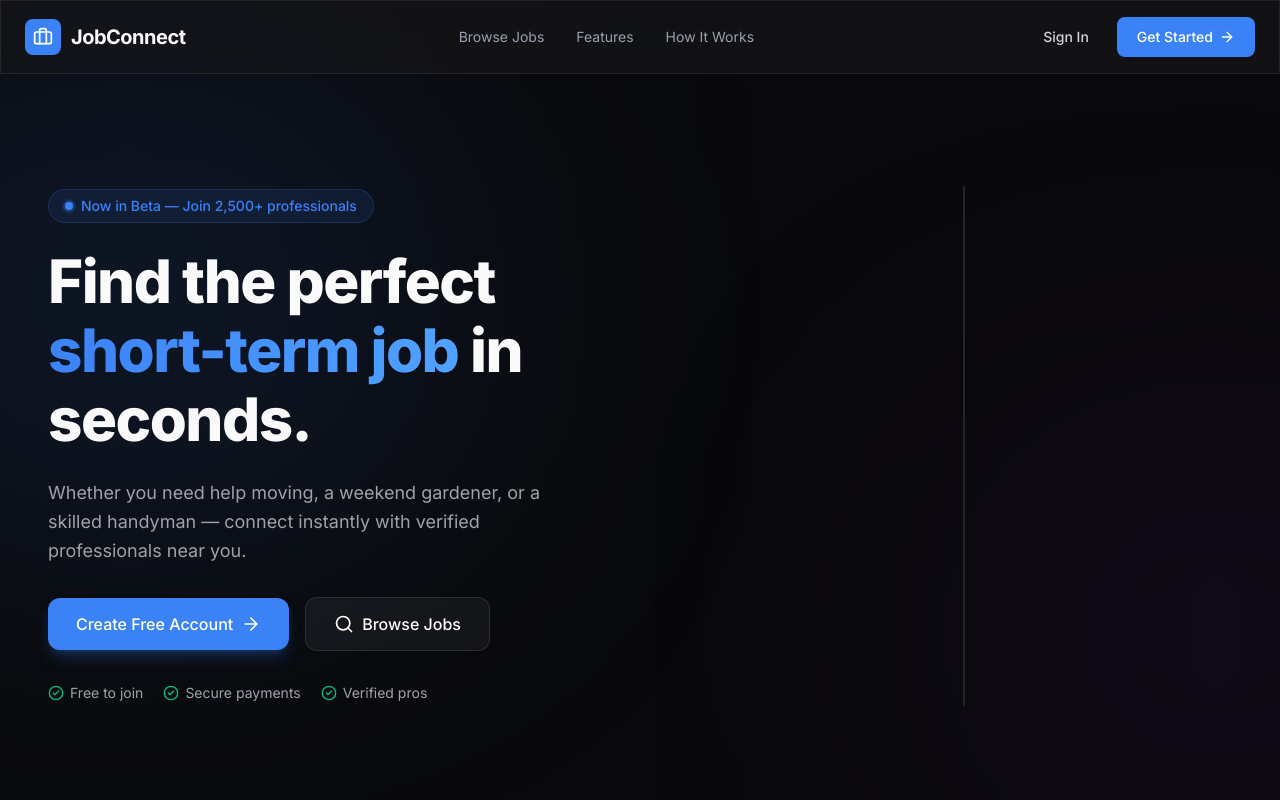
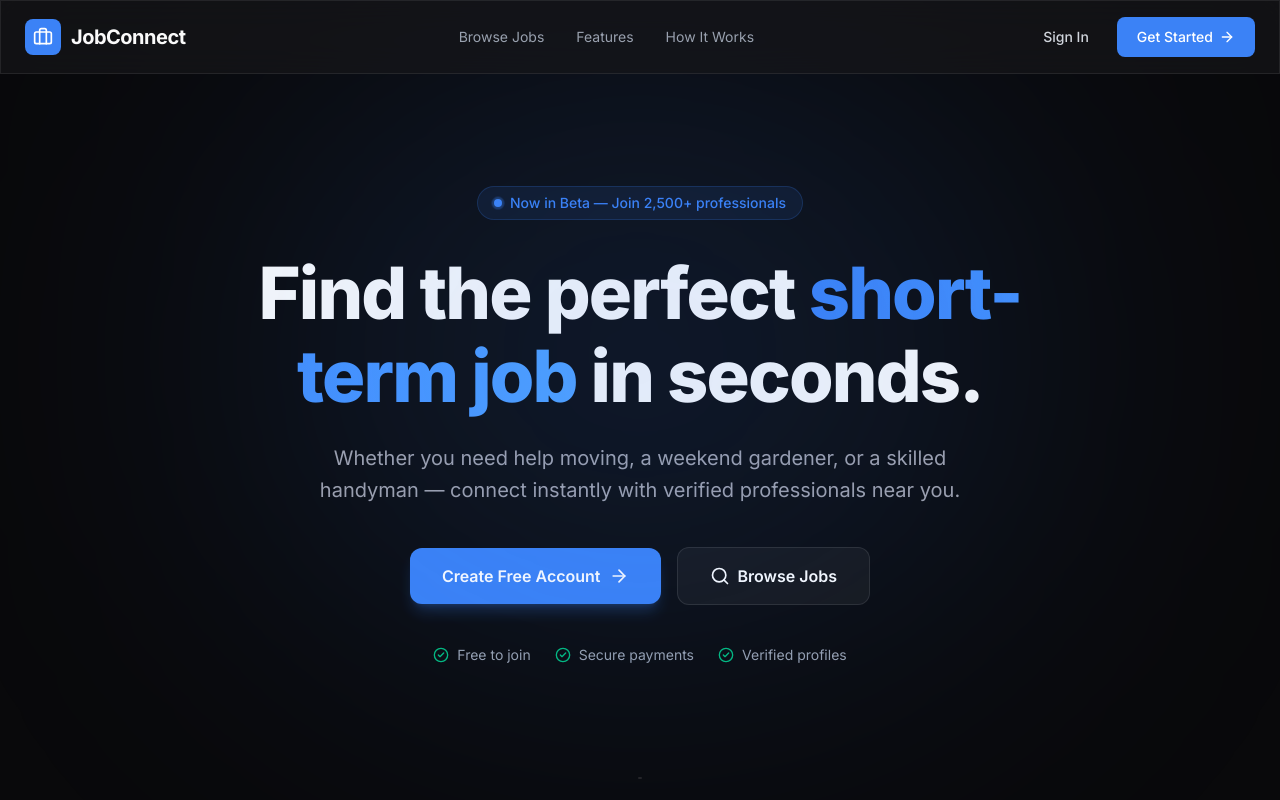
Before and after one commit to steve-237/jobconnect, a Next.js app in the folder web/: page / in a window 1280 px wide. Shown: the top 800 px of the page. Built offline with nearby package versions, Linux system fonts and the light colour scheme.

Commit message:
style(web): center hero section layout

```diff
--- a/web/src/app/page.tsx
+++ b/web/src/app/page.tsx
@@ -110,13 +110,11 @@ export default function Home() {
       </header>
 
       {/* ========== HERO SECTION ========== */}
-      <section className="relative flex flex-col lg:flex-row items-center max-w-7xl mx-auto px-6 lg:px-12 py-20 lg:py-28 gap-12 lg:gap-16">
+      <section className="relative flex flex-col items-center text-center max-w-5xl mx-auto px-6 py-20 lg:py-28 z-10 animate-fade-in-up">
         {/* Background blobs */}
-        <div className="absolute top-0 left-[-15%] w-[50%] h-[60%] rounded-full bg-primary/15 blur-[150px] pointer-events-none" />
-        <div className="absolute bottom-0 right-[-15%] w-[40%] h-[50%] rounded-full bg-purple-900/15 blur-[150px] pointer-events-none" />
+        <div className="absolute top-0 left-1/2 -translate-x-1/2 w-[80%] h-[80%] rounded-full bg-primary/15 blur-[150px] pointer-events-none" />
 
-        <div className="flex flex-col items-start lg:w-1/2 z-10 animate-fade-in-up">
-          <div className="inline-flex items-center gap-2 px-4 py-1.5 rounded-full bg-primary/10 border border-primary/20 text-primary text-sm font-medium mb-6">
+        <div className="inline-flex items-center gap-2 px-4 py-1.5 rounded-full bg-primary/10 border border-primary/20 text-primary text-sm font-medium mb-8">
           <span className="relative flex h-2 w-2">
             <span className="animate-ping absolute inline-flex h-full w-full rounded-full bg-primary opacity-75"></span>
             <span className="relative inline-flex rounded-full h-2 w-2 bg-primary"></span>
@@ -124,7 +122,7 @@ export default function Home() {
           Now in Beta — Join 2,500+ professionals
         </div>
 
-          <h1 className="text-4xl md:text-5xl lg:text-6xl font-extrabold tracking-tight mb-6 leading-[1.15]">
+        <h1 className="text-4xl md:text-6xl lg:text-7xl font-extrabold tracking-tight mb-6 leading-[1.15] max-w-4xl mx-auto">
           Find the perfect{' '}
           <span className="text-transparent bg-clip-text bg-gradient-to-r from-primary to-blue-400">
             short-term job
@@ -132,23 +130,23 @@ export default function Home() {
           in seconds.
         </h1>
 
-          <p className="text-lg text-muted-foreground mb-8 max-w-lg leading-relaxed">
+        <p className="text-lg md:text-xl text-muted-foreground mb-10 max-w-2xl mx-auto leading-relaxed">
           Whether you need help moving, a weekend gardener, or a skilled handyman — connect instantly with verified professionals near you.
         </p>
 
-          <div className="flex flex-col sm:flex-row items-center gap-4 w-full sm:w-auto mb-8">
+        <div className="flex flex-col sm:flex-row items-center justify-center gap-4 w-full sm:w-auto mb-10">
           {isLoggedIn ? (
             <>
               <Link
                 href="/dashboard"
-                  className="w-full sm:w-auto flex items-center justify-center gap-2 bg-primary hover:bg-primary-hover text-white px-7 py-3.5 rounded-xl font-medium transition-all shadow-lg shadow-primary/25"
+                className="w-full sm:w-auto flex items-center justify-center gap-2 bg-primary hover:bg-primary-hover text-white px-8 py-4 rounded-xl font-semibold transition-all hover:scale-105 active:scale-95 shadow-lg shadow-primary/25"
               >
                 <LayoutDashboard className="w-5 h-5" />
                 Go to Dashboard
               </Link>
               <Link
                 href="/jobs"
-                  className="w-full sm:w-auto flex items-center justify-center gap-2 bg-white/5 hover:bg-white/10 text-white px-7 py-3.5 rounded-xl font-medium transition-all border border-white/10"
+                className="w-full sm:w-auto flex items-center justify-center gap-2 bg-white/5 hover:bg-white/10 text-white px-8 py-4 rounded-xl font-semibold transition-all hover:scale-105 active:scale-95 border border-white/10"
               >
                 <Search className="w-5 h-5" />
                 Browse Jobs
@@ -158,14 +156,14 @@ export default function Home() {
             <>
               <Link
                 href="/register"
-                  className="w-full sm:w-auto flex items-center justify-center gap-2 bg-primary hover:bg-primary-hover text-white px-7 py-3.5 rounded-xl font-medium transition-all shadow-lg shadow-primary/25"
+                className="w-full sm:w-auto flex items-center justify-center gap-2 bg-primary hover:bg-primary-hover text-white px-8 py-4 rounded-xl font-semibold transition-all hover:scale-105 active:scale-95 shadow-lg shadow-primary/25"
               >
                 Create Free Account
                 <ArrowRight className="w-5 h-5" />
               </Link>
               <Link
                 href="/jobs"
-                  className="w-full sm:w-auto flex items-center justify-center gap-2 bg-white/5 hover:bg-white/10 text-white px-7 py-3.5 rounded-xl font-medium transition-all border border-white/10"
+                className="w-full sm:w-auto flex items-center justify-center gap-2 bg-white/5 hover:bg-white/10 text-white px-8 py-4 rounded-xl font-semibold transition-all hover:scale-105 active:scale-95 border border-white/10"
               >
                 <Search className="w-5 h-5" />
                 Browse Jobs
@@ -174,25 +172,24 @@ export default function Home() {
           )}
         </div>
 
-          <div className="flex flex-wrap items-center gap-5 text-sm text-muted-foreground">
-            <span className="flex items-center gap-1.5"><CheckCircle2 className="w-4 h-4 text-emerald-500" /> Free to join</span>
-            <span className="flex items-center gap-1.5"><CheckCircle2 className="w-4 h-4 text-emerald-500" /> Secure payments</span>
-            <span className="flex items-center gap-1.5"><CheckCircle2 className="w-4 h-4 text-emerald-500" /> Verified pros</span>
+        <div className="flex flex-wrap items-center justify-center gap-6 text-sm text-gray-400">
+          <span className="flex items-center gap-2"><CheckCircle2 className="w-4 h-4 text-emerald-500" /> Free to join</span>
+          <span className="flex items-center gap-2"><CheckCircle2 className="w-4 h-4 text-emerald-500" /> Secure payments</span>
+          <span className="flex items-center gap-2"><CheckCircle2 className="w-4 h-4 text-emerald-500" /> Verified profiles</span>
         </div>
-        </div>
+      </section>
 
-        {/* Hero Image */}
-        <div className="lg:w-1/2 flex justify-center relative w-full max-w-[520px] aspect-square z-10 animate-fade-in-up animate-delay-200">
-          <div className="absolute inset-0 rounded-3xl overflow-hidden gradient-border glass shadow-2xl shadow-primary/10">
+      {/* Hero Image Section (Centered Below) */}
+      <section className="relative max-w-6xl mx-auto px-6 pb-24 z-10 animate-fade-in-up animate-delay-200">
+        <div className="relative w-full aspect-video md:aspect-[21/9] rounded-3xl overflow-hidden gradient-border glass shadow-2xl shadow-primary/20">
           <Image
             src="/hero.png"
-              alt="JobConnect — Digital platform connecting professionals"
+            alt="JobConnect Platform"
             fill
             priority
-              sizes="(max-width: 768px) 100vw, 520px"
+            sizes="100vw"
             className="object-cover hover:scale-105 transition-transform duration-700"
           />
-          </div>
         </div>
       </section>
 
```
Lines whose indentation alone changed are shown as unchanged.
